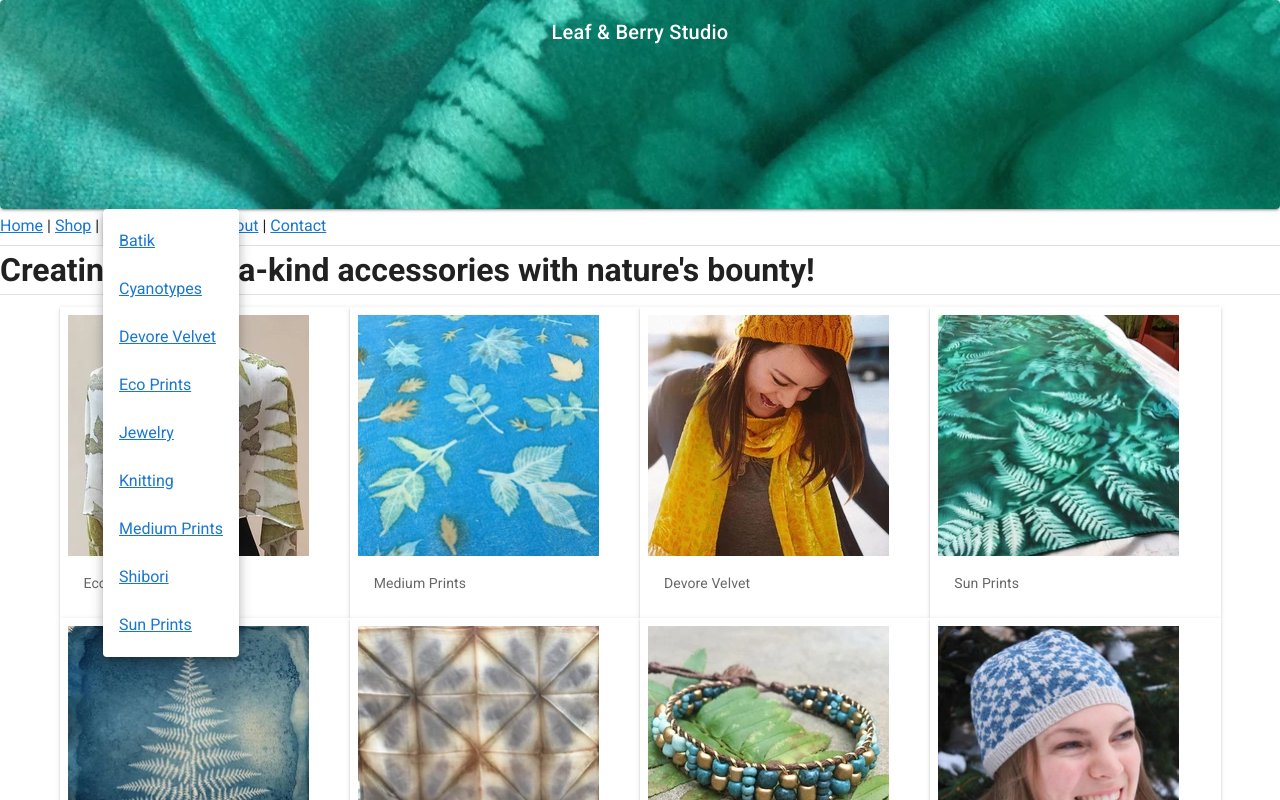
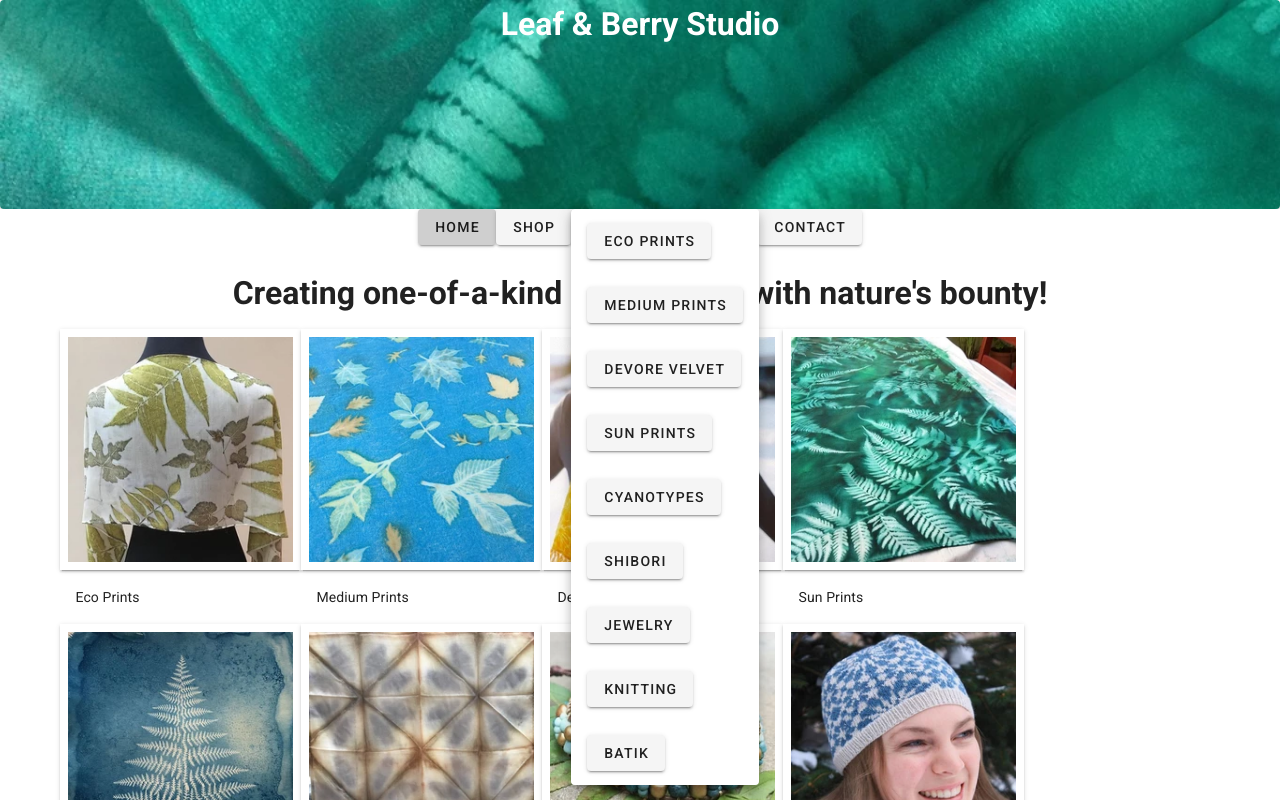
Before and after one commit to leafandberrystudio/leafandberrystudio.github.io, a Vue app: page /batik in a window 1280 px wide. Both pictures are taken after a click on the button "GALLERY". Shown: the top 800 px of the page. Built offline with nearby package versions, Linux system fonts and the light colour scheme.

Commit message:
Centered content and added for loops

```diff
--- a/src/App.vue
+++ b/src/App.vue
@@ -1,63 +1,35 @@
 <template>
     <v-app>
         <v-main>
+            <div class="mx-auto justify-center" max-width="1500">
                 <Banner />
+                <v-card class="d-flex justify-center mb-6" flat tile>
                     <div id="nav">
-                <router-link to="/">Home</router-link> |
-                <a href="https://www.etsy.com/shop/LeafandBerry">Shop</a> |
+                        <v-btn to="/">Home</v-btn>
+                        <v-btn href="https://www.etsy.com/shop/LeafandBerry"
+                            >Shop</v-btn
+                        >
                         <v-menu>
                             <template v-slot:activator="{ on, attrs }">
-                        <v-btn color="primary" dark v-bind="attrs" v-on="on">
+                                <v-btn v-bind="attrs" v-on="on">
                                     Gallery
                                 </v-btn>
                             </template>
-                    <v-list>
+                            <v-list v-for="item in gallery" :key="item.route">
                                 <v-list-item>
-                            <router-link to="/batik">Batik</router-link>
-                        </v-list-item>
-                        <v-list-item>
-                            <router-link to="/cyanotypes"
-                                >Cyanotypes</router-link
-                            >
-                        </v-list-item>
-                        <v-list-item>
-                            <router-link to="/devore-velvet"
-                                >Devore Velvet</router-link
-                            >
-                        </v-list-item>
-                        <v-list-item>
-                            <router-link to="/eco-prints"
-                                >Eco Prints</router-link
-                            >
-                        </v-list-item>
-                        <v-list-item>
-                            <router-link to="/jewelry">Jewelry</router-link>
-                        </v-list-item>
-                        <v-list-item>
-                            <router-link to="/knitting">Knitting</router-link>
-                        </v-list-item>
-                        <v-list-item>
-                            <router-link to="/medium-prints"
-                                >Medium Prints</router-link
-                            >
-                        </v-list-item>
-                        <v-list-item>
-                            <router-link to="/shibori">Shibori</router-link>
-                        </v-list-item>
-                        <v-list-item>
-                            <router-link to="/sun-prints"
-                                >Sun Prints</router-link
-                            >
+                                    <v-btn v-bind:to="item.route">{{item.name}}</v-btn>
                                 </v-list-item>
                             </v-list>
                         </v-menu>
-                | <router-link to="/about">About</router-link> |
-                <router-link to="/contact">Contact</router-link>
+                        <v-btn to="/about">About</v-btn>
+                        <v-btn to="/contact">Contact</v-btn>
                     </div>
-            <v-divider></v-divider>
-            <router-view />
-            <v-divider/>
-            <Footer/>
+                </v-card>
+                <v-spacer />
+                <router-view class="justify-center mx-auto" />
+                <v-spacer />
+                <Footer />
+            </div>
         </v-main>
     </v-app>
 </template>
@@ -71,11 +43,48 @@ export default {
 
     components: {
         Banner,
-        Footer
+        Footer,
     },
 
     data: () => ({
-        //
+        gallery: [
+            {
+                route: '/ecoprints',
+                name: 'Eco Prints',
+            },
+            {
+                route: '/mediumprints',
+                name: 'Medium Prints',
+            },
+            {
+                route: '/devorevelvet',
+                name: 'Devore Velvet',
+            },
+            {
+                route: '/sunprints',
+                name: 'Sun Prints',
+            },
+            {
+                route: '/cyanotypes',
+                name: 'Cyanotypes',
+            },
+            {
+                route: '/shibori',
+                name: 'Shibori',
+            },
+            {
+                route: '/jewelry',
+                name: 'Jewelry',
+            },
+            {
+                route: '/knitting',
+                name: 'Knitting',
+            },
+            {
+                route: '/batik',
+                name: 'Batik',
+            },
+        ],
     }),
 };
 </script>
--- a/src/components/Banner.vue
+++ b/src/components/Banner.vue
@@ -1,13 +1,15 @@
 <template>
     <div id="banner">
-        <v-card class="justify-center" max-width="2288">
+        <v-card class="justify-center mx-auto" max-width="1500">
             <v-img
                 class="white--text"
                 max-height="374"
                 max-width="2288"
                 src="../assets/header.webp"
             >
-                <v-card-title class="justify-center">Leaf & Berry Studio</v-card-title>
+                <div class="d-flex flex-column mx-auto">
+                    <h1 class="mx-auto">Leaf & Berry Studio</h1>
+                </div>
             </v-img>
         </v-card>
     </div>
--- a/src/views/Home.vue
+++ b/src/views/Home.vue
@@ -1,124 +1,84 @@
 <template>
     <div class="home">
-        <h1>Creating one-of-a-kind accessories with nature's bounty!</h1>
-        <v-divider></v-divider>
-        <v-container>
-            <v-row no-gutters>
-                <v-col>
-                    <v-card class="pa-2" tile to="/gallery">
-                        <v-img
-                            class="white--text"
-                            max-height="241"
-                            max-width="241"
-                            src="../assets/ecoprints/menu.webp"
-                        >
-                        </v-img>
-                        <v-card-text>Eco Prints</v-card-text>
-                    </v-card>
-                </v-col>
-                <v-col>
-                    <v-card class="pa-2" tile to="/gallery">
-                        <v-img
-                            class="white--text"
-                            max-height="241"
-                            max-width="241"
-                            src="../assets/mediumprints/menu.webp"
-                        >
-                        </v-img>
-                        <v-card-text>Medium Prints</v-card-text>
-                    </v-card>
-                </v-col>
-                <v-col>
-                    <v-card class="pa-2" tile to="/gallery">
-                        <v-img
-                            class="white--text"
-                            max-height="241"
-                            max-width="241"
-                            src="../assets/devorevelvet/menu.webp"
-                        >
-                        </v-img>
-                        <v-card-text>Devore Velvet</v-card-text>
-                    </v-card>
-                </v-col>
-                <v-col>
-                    <v-card class="pa-2" tile to="/gallery">
-                        <v-img
-                            class="white--text"
-                            max-height="241"
-                            max-width="241"
-                            src="../assets/sunprints/menu.webp"
-                        >
-                        </v-img>
-                        <v-card-text>Sun Prints</v-card-text>
-                    </v-card>
-                </v-col>
-            </v-row>
+        <div class="d-flex flex-wrap" max-width="1500">
+            <h1 class="justify-center mx-auto">
+                Creating one-of-a-kind accessories with nature's bounty!
+            </h1>
+        </div>
+        <v-spacer />
 
-            <v-row no-gutters>
-                <v-col>
-                    <v-card class="pa-2" tile to="/gallery">
-                        <v-img
-                            class="white--text"
-                            max-height="241"
-                            max-width="241"
-                            src="../assets/cyanotypes/menu.webp"
-                        >
-                        </v-img>
-                        <v-card-text>Cyanotypes</v-card-text>
-                    </v-card>
-                </v-col>
-                <v-col>
-                    <v-card class="pa-2" tile to="/gallery">
-                        <v-img
-                            class="white--text"
-                            max-height="241"
-                            max-width="241"
-                            src="../assets/shibori/menu.webp"
-                        >
-                        </v-img>
-                        <v-card-text>Shibori</v-card-text>
-                    </v-card>
-                </v-col>
-                <v-col>
-                    <v-card class="pa-2" tile to="/gallery">
-                        <v-img
-                            class="white--text"
-                            max-height="241"
-                            max-width="241"
-                            src="../assets/jewelry/menu.webp"
-                        >
-                        </v-img>
-                        <v-card-text>Jewelry</v-card-text>
-                    </v-card>
-                </v-col>
-                <v-col>
-                    <v-card class="pa-2" tile to="/gallery">
-                        <v-img
-                            class="white--text"
-                            max-height="241"
-                            max-width="241"
-                            src="../assets/knitting/menu.webp"
-                        >
-                        </v-img>
-                        <v-card-text>Knitting</v-card-text>
-                    </v-card>
-                </v-col>
-            </v-row>
-
-            <v-row no-gutters style="width: 241px;">
-                <v-col>
-                    <v-card class="pa-2" tile to="/gallery">
-                        <v-img
-                            class="white--text"
-                            max-height="241"
-                            max-width="241"
-                            src="../assets/batik/menu.webp"
-                        >
-                        </v-img>
-                        <v-card-text>Batik</v-card-text>
-                    </v-card>
-                </v-col>
-            </v-row>
+        <v-container class="d-flex flex-wrap" max-width="1500">
+            <div v-for="item in items" :key="item.route">
+                <v-card
+                    class="pa-2"
+                    tile
+                    max-width="241"
+                    v-bind:to="item.route"
+                >
+                    <v-img
+                        max-height="241"
+                        max-width="241"
+                        v-bind:src="item.source"
+                    ></v-img>
+                </v-card>
+                <v-card-text>{{ item.name }}</v-card-text>
+            </div>
         </v-container>
     </div>
 </template>
+
+<script>
+export default {
+    name: 'Home',
+
+    data: () => ({
+        items: [
+            {
+                route: '/ecoprints',
+                name: 'Eco Prints',
+                source: require('../assets/ecoprints/menu.webp'),
+            },
+            {
+                route: '/mediumprints',
+                name: 'Medium Prints',
+                source: require('../assets/mediumprints/menu.webp'),
+            },
+            {
+                route: '/devorevelvet',
+                name: 'Devore Velvet',
+                source: require('../assets/devorevelvet/menu.webp'),
+            },
+            {
+                route: '/sunprints',
+                name: 'Sun Prints',
+                source: require('../assets/sunprints/menu.webp'),
+            },
+            {
+                route: '/cyanotypes',
+                name: 'Cyanotypes',
+                source: require('../assets/cyanotypes/menu.webp'),
+            },
+            {
+                route: '/shibori',
+                name: 'Shibori',
+                source: require('../assets/shibori/menu.webp'),
+            },
+            {
+                route: '/jewelry',
+                name: 'Jewelry',
+                source: require('../assets/jewelry/menu.webp'),
+            },
+            {
+                route: '/knitting',
+                name: 'Knitting',
+                source: require('../assets/knitting/menu.webp'),
+            },
+            {
+                route: '/batik',
+                name: 'Batik',
+                source: require('../assets/batik/menu.webp'),
+            },
+        ],
+    }),
+};
+</script>
--- a/src/views/gallery/Batik.vue
+++ b/src/views/gallery/Batik.vue
@@ -1,5 +1,25 @@
 <template>
-  <div class="gallery">
-    <h1>This is a Batik page</h1>
-  </div>
+    <div class="gallery">
+        <v-row>
+            <v-col v-for="n in 9" :key="n" class="d-flex child-flex" cols="4">
+                <v-img
+                    :src="`../../assets/batik/gallery-${n}.webp`"
+                    class="grey lighten-2"
+                >
+                    <template v-slot:placeholder>
+                        <v-row
+                            class="fill-height ma-0"
+                            align="center"
+                            justify="center"
+                        >
+                            <v-progress-circular
+                                indeterminate
+                                color="grey lighten-5"
+                            ></v-progress-circular>
+                        </v-row>
+                    </template>
+                </v-img>
+            </v-col>
+        </v-row>
+    </div>
 </template>
```
Also changed, not shown: src/assets/batik/gallery-1.webp (added), src/assets/batik/gallery-2.webp (added). Lines whose indentation alone changed are shown as unchanged.
